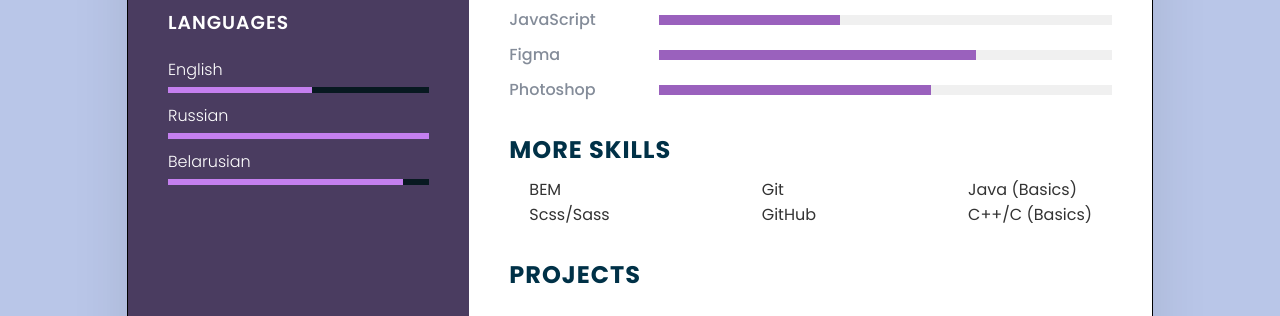
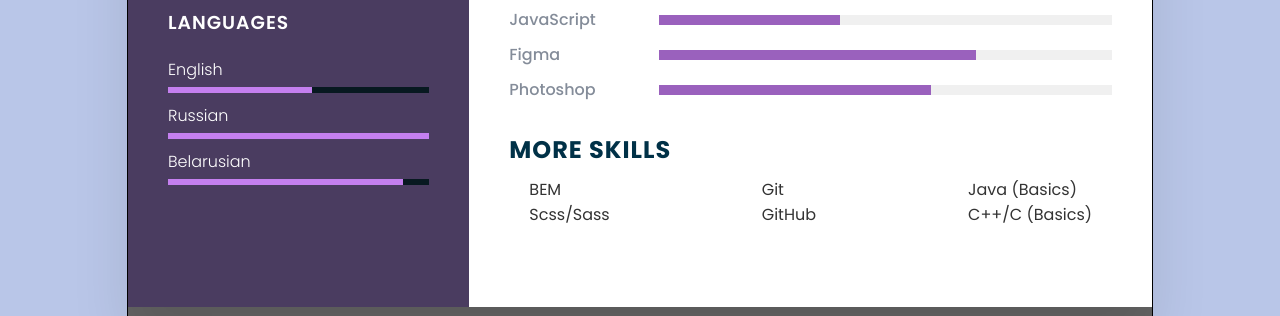
Before and after one commit to Slicezor/rsschool-cv, a plain HTML site: page index.html in a window 1280 px wide. Shown: the part 744-1060 px from the top of the page. Drawn offline with Linux system fonts and the light colour scheme.

Commit message:
feat: update index.html file

```diff
--- a/index.html
+++ b/index.html
@@ -172,11 +172,7 @@
 					</div>
 				</div>
 
-				<div class="about projects">
-					<h2 class="title-two">Projects</h2>
-					<div class="projects__list list-projects">
-					</div>
-				</div>
+
 			</div>
 		</div>
 		<div class="footer">
```
